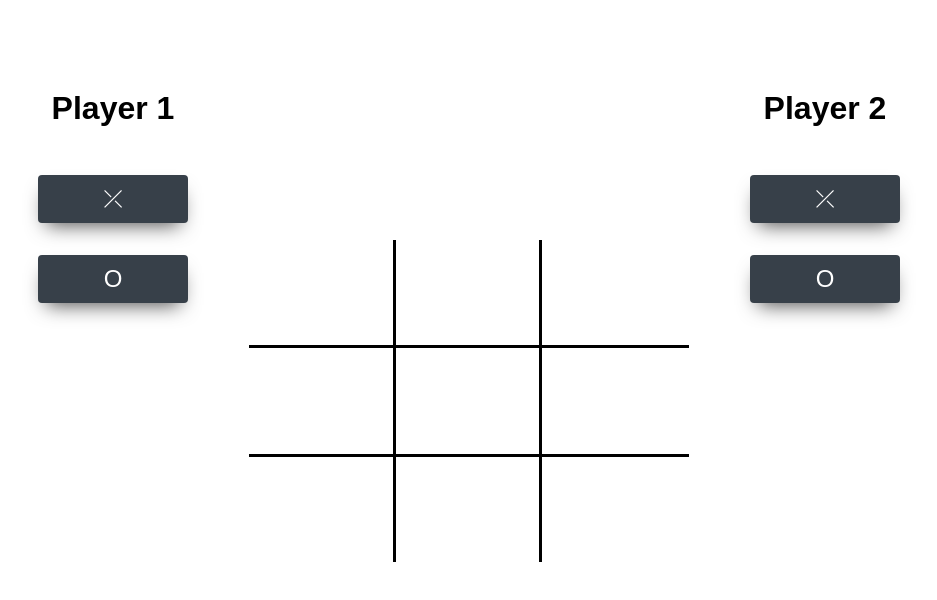
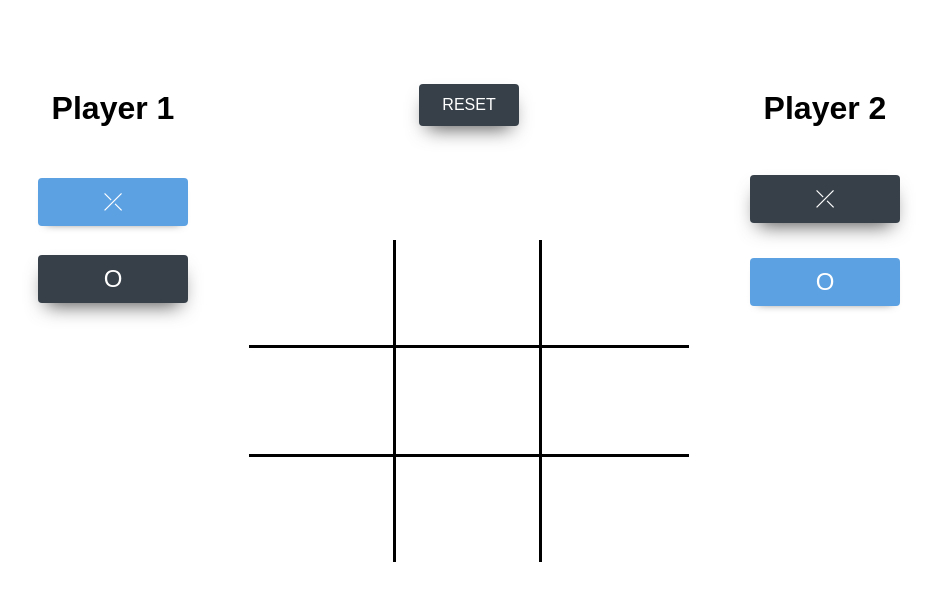
Before and after one commit to Dayo-Akinsola/Tic-Tac-Toe, a plain HTML site: page index.html in a window 1280 px wide. Shown: the whole page, without its empty margins (171-1108 px from the left). Drawn offline with Linux system fonts and the light colour scheme.

Commit message:
Added reset Button

```diff
--- a/index.html
+++ b/index.html
@@ -10,9 +10,12 @@
             <div class="player-area">
                 <h3>Player 1</h3>
                 <div class="XO-buttons">
-                    <button class="XO-button">&#10539</button>
+                    <button class="XO-button clicked">&#10539</button>
                     <button class="XO-button">&#79</button>
                 </div>
+            </div>
+            <div class="reset">
+                <button class="reset-button">RESET</button>
             </div>
             <div class="board-container">
                 <div class="game-square top left" id="top-left"></div>
@@ -29,7 +32,7 @@
                 <h3>Player 2</h3>
                 <div class="XO-buttons">
                     <button class="XO-button">&#10539</button>
-                    <button class="XO-button">&#79</button>
+                    <button class="XO-button clicked">&#79</button>
                 </div>
             </div>
         </div>
```
